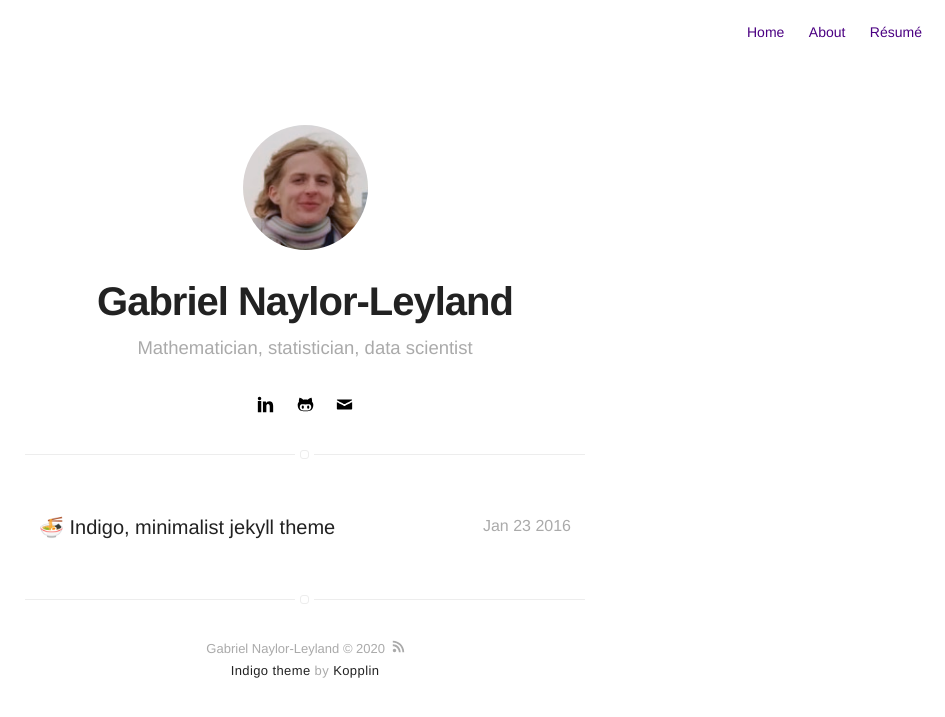
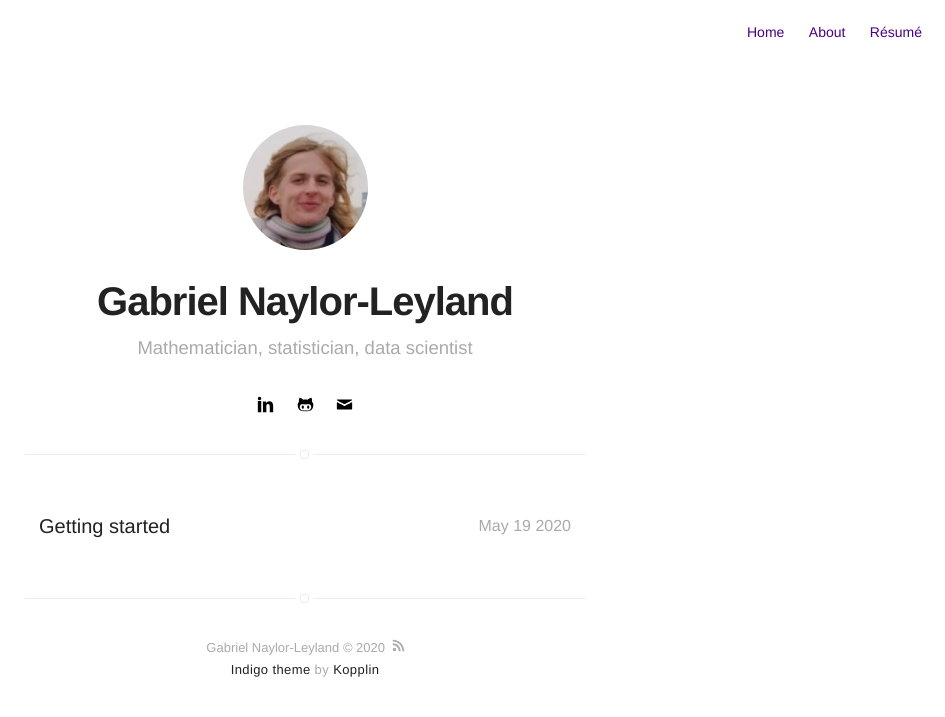
Before and after one commit to GabrielN-L/GabrielN-L.github.io, a Jekyll site: the page built from projects.html, in a window 1280 px wide. Shown: the top 717 px of the page, without its empty margins (335-1280 px from the left). Built offline with Jekyll 4.4.1, drawn with Linux system fonts in a browser that asks for light colours; emoji names are drawn with the system emoji font.

```diff
--- a/_posts/2016-01-23-indigo-jekyll-theme.markdown
+++ b/_posts/2020-05-19-getting-started.markdown
@@ -1,7 +1,7 @@
 ---
-title: ":ramen: Indigo, minimalist jekyll theme"
+title: "Getting started"
 layout: post
-date: 2016-01-23 22:10
+date: 2020-05-19 22:10
 tag: jekyll
 image: false
 headerImage: true
```
